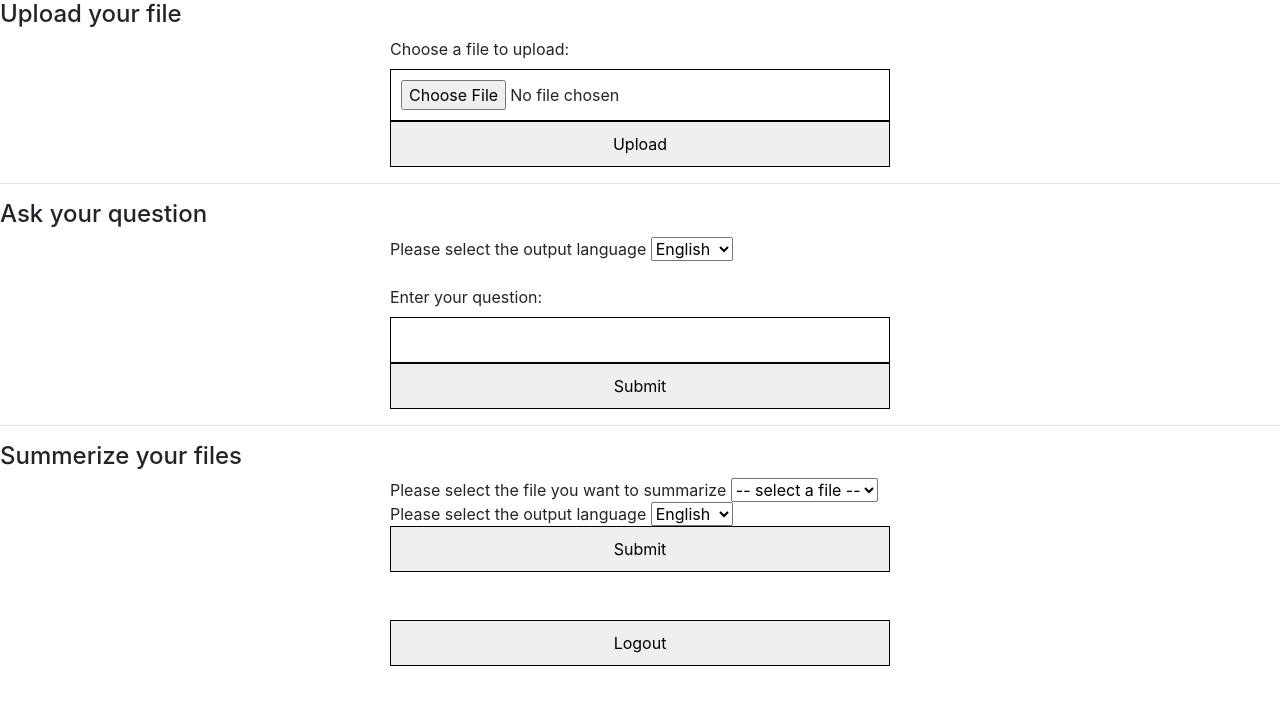
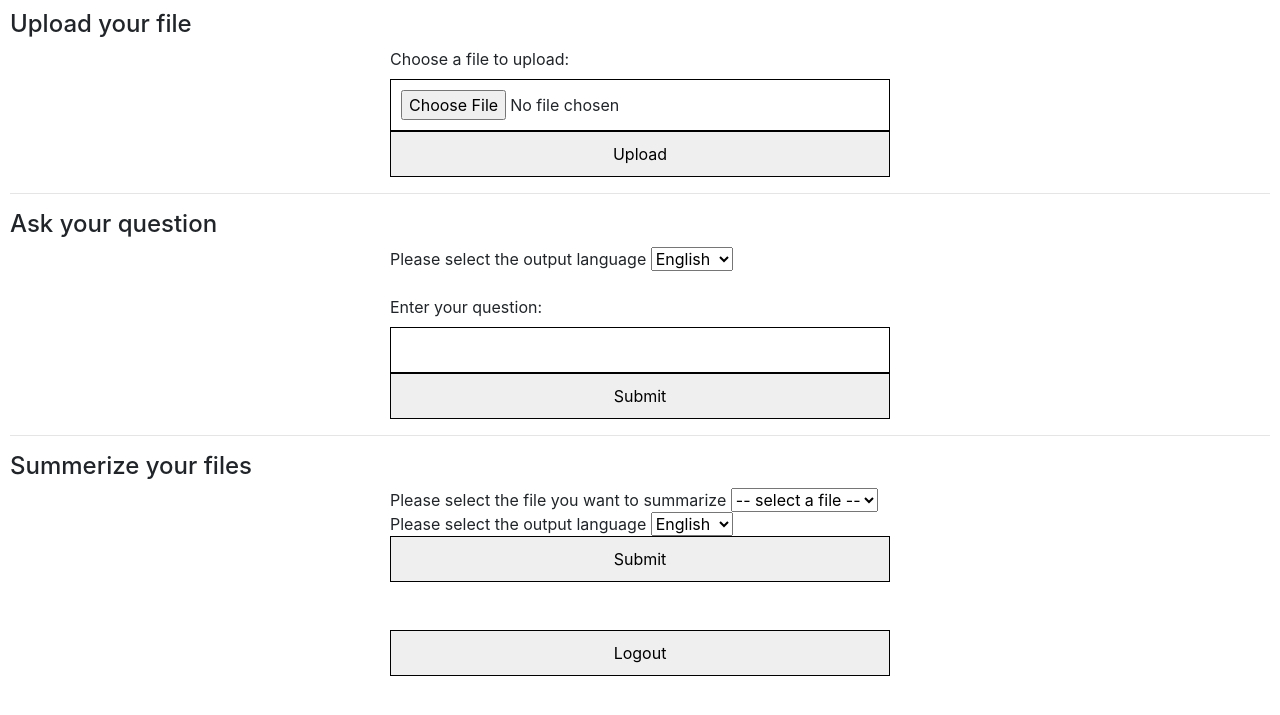
Before and after one commit to panyang05/Question-Answering-System, a Flask app: page /qa/ in a window 1280 px wide. Shown: the top 715 px of the page. Run offline with Flask 3, Linux system fonts and the light colour scheme; the visitor is signed in with stand-in values (Sample User, id 1); some libraries are stand-ins or nearby versions.

Commit message:
increase margin

```diff
--- a/website/templates/qa.html
+++ b/website/templates/qa.html
@@ -7,6 +7,10 @@
 
     <title>Ask anything about your files</title>
     <style>
+        body{
+            margin: 10px
+        }
+
         h1 {
             font-size: 24px;
             margin-top: 0;
```
